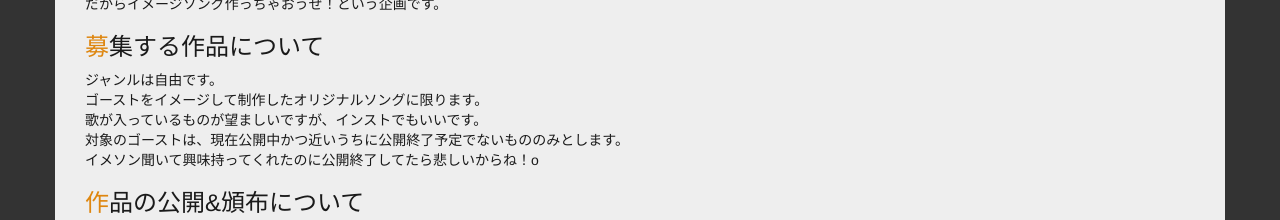
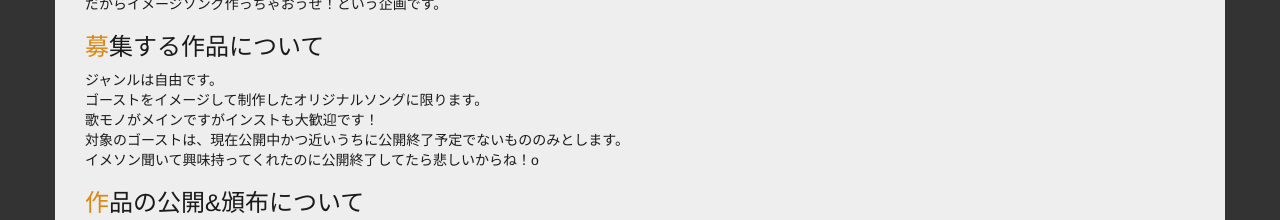
Before and after one commit to ayachigin/gisp, a plain HTML site: page docs/summary.html in a window 1280 px wide. Shown: the part 377-597 px from the top of the page. Drawn offline with nearby package versions, Linux system fonts and the light colour scheme; a web font is replaced by a local one.

Commit message:
Modify summary.md

```diff
--- a/docs/summary.html
+++ b/docs/summary.html
@@ -64,7 +64,7 @@
 <p>キャラクターにイメージの合う曲を考えるのって楽しいですよね。<br /> この曲の雰囲気や歌詞があのゴーストにぴったり、なんて。</p>
 <p>じゃあイメージに合う曲を自分で作っちゃったらきっともっともっと楽しい！<br /> だからイメージソング作っちゃおうぜ！という企画です。</p>
 <h3 id="募集する作品について">募集する作品について</h3>
-<p>ジャンルは自由です。<br /> ゴーストをイメージして制作したオリジナルソングに限ります。<br /> 歌が入っているものが望ましいですが、インストでもいいです。<br /> 対象のゴーストは、現在公開中かつ近いうちに公開終了予定でないもののみとします。<br /> イメソン聞いて興味持ってくれたのに公開終了してたら悲しいからね！o<br /></p>
+<p>ジャンルは自由です。<br /> ゴーストをイメージして制作したオリジナルソングに限ります。<br /> 歌モノがメインですがインストも大歓迎です！<br /> 対象のゴーストは、現在公開中かつ近いうちに公開終了予定でないもののみとします。<br /> イメソン聞いて興味持ってくれたのに公開終了してたら悲しいからね！o<br /></p>
 <h3 id="作品の公開頒布について">作品の公開&amp;頒布について</h3>
 <p>完成した曲はSound Cloudで順次公開していきます。<br /> 最終的にはアルバムとして伺かオンリーイベントで頒布するのが目標です。<br /> どんな形式で頒布するかは未定ですが、歌詞カード付きのCDか<br /> CD付きの歌詞の載ったイラスト本のどちらかですたぶん。<br /> 何曲か完成して頒布物の形式も決まったらイラスト描いてくれる人も募集します。<br /> 来なかったら全部ぼくが描く。つらい。</p>
 <h3 id="報酬とか権利とか">報酬とか権利とか</h3>
```
Also changed, not shown: 1 other file.
